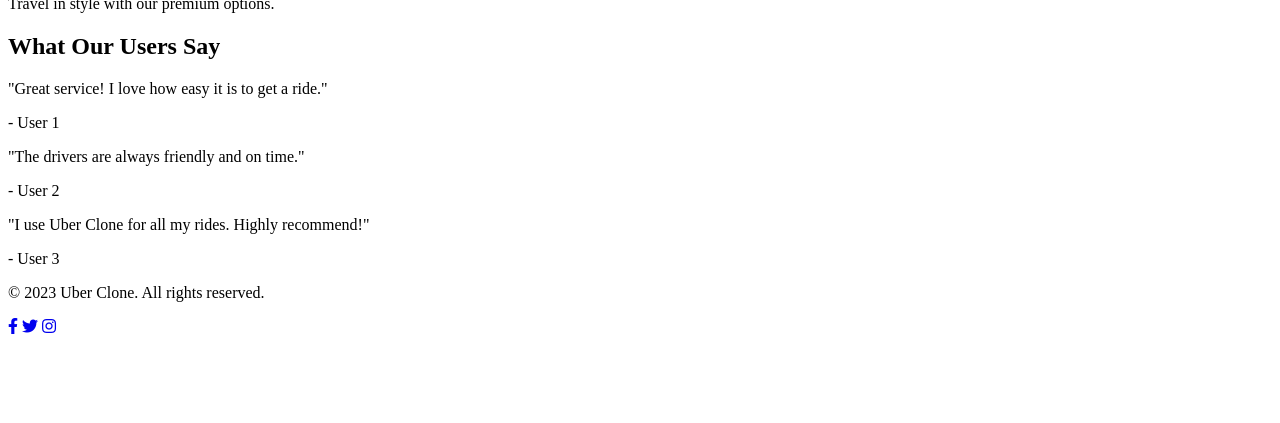
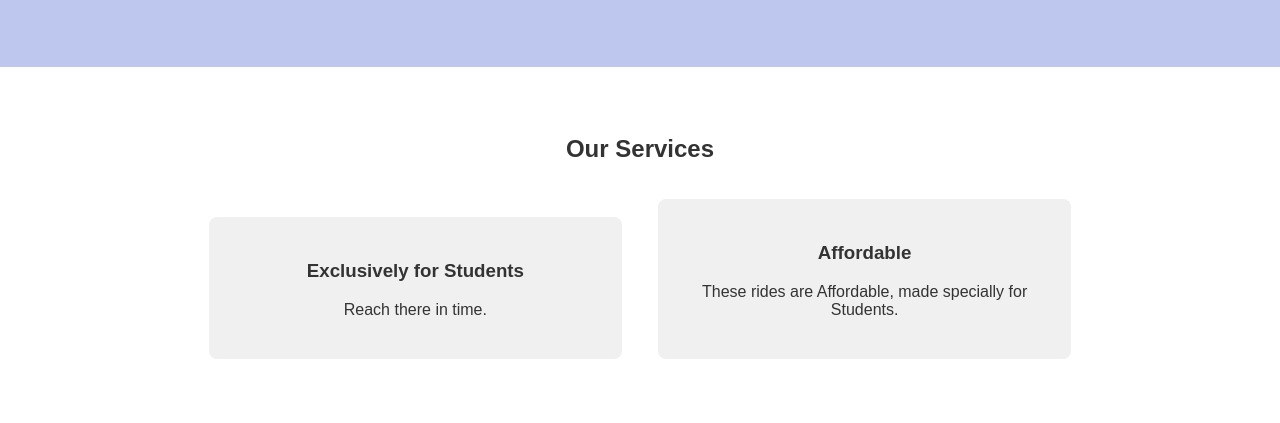
Before and after one commit to siindhu-l/website, a PHP site: page /design/welcome.html in a window 1280 px wide. Shown: the part 628-1051 px from the top of the page. Before the commit the page ends 962 px from the top, so only its background shows below. Run offline with PHP 8.4, Linux system fonts and the light colour scheme.

Commit message:
updation

```diff
--- a/Frontend/design/welcome.css
+++ b/Frontend/design/welcome.css
@@ -1,42 +1,126 @@
-* {
-    box-sizing: border-box;
+/* General Styles */
+body {
+    font-family: 'Arial', sans-serif;
     margin: 0;
     padding: 0;
-}
-
-body {
-    font-family: Arial, sans-serif;
-    line-height: 1.6;
+    background: #f9f9f9;
     color: #333;
 }
 
-header {
-    background: #333;
-    color: #fff;
-    padding: 10px 20px;
-}
-
+/* Navigation Bar */
 nav {
     display: flex;
     justify-content: space-between;
     align-items: center;
+    background: #000;
+    padding: 1rem 5%;
+    color: white;
 }
 
 .logo {
-    font-size: 1.5em;
+    font-size: 1.5rem;
     font-weight: bold;
 }
 
 .nav-links {
     list-style: none;
     display: flex;
+    gap: 1.5rem;
 }
 
-.nav-links li {
-    margin: 0 15px;
+.nav-links li a {
+    color: white;
+    text-decoration: none;
+    font-size: 1rem;
+    transition: color 0.3s;
 }
 
-.nav-links a {
-    color: #fff;
-    text-decoration: none;
-    transition:
+.nav-links li a:hover {
+    color: #ffcc00;
+}
+
+.auth-buttons button {
+    background: #ffcc00;
+    border: none;
+    padding: 0.5rem 1rem;
+    margin-left: 0.5rem;
+    cursor: pointer;
+    border-radius: 5px;
+    transition: 0.3s;
+}
+
+.auth-buttons button:hover {
+    background: #ffdb4d;
+}
+
+/* Hero Section */
+.hero {
+    text-align: center;
+    padding: 4rem 2rem;
+    background: rgb(190, 200, 238);
+    color: black;
+}
+
+.hero h1 {
+    font-size: 2.5rem;
+}
+
+.hero p {
+    font-size: 1.2rem;
+    margin-bottom: 1.5rem;
+}
+
+/* Services Section */
+.services {
+    text-align: center;
+    padding: 3rem 2rem;
+    background: #fff;
+}
+
+.services .service {
+    display: inline-block;
+    width: 30%;
+    padding: 1.5rem;
+    margin: 1rem;
+    background: #f0f0f0;
+    border-radius: 8px;
+    transition: transform 0.3s;
+}
+
+.services .service:hover {
+    transform: scale(1.05);
+}
+
+/* Testimonials Section */
+.testimonials {
+    text-align: center;
+    padding: 3rem;
+    background: #fafafa;
+}
+
+.testimonial {
+    max-width: 600px;
+    margin: 1rem auto;
+    background: white;
+    padding: 1rem;
+    border-radius: 8px;
+    box-shadow: 0 2px 5px rgba(0, 0, 0, 0.1);
+}
+
+/* Footer */
+footer {
+    text-align: center;
+    padding: 1rem;
+    background: #000;
+    color: white;
+}
+
+.social-media a {
+    color: white;
+    margin: 0 0.5rem;
+    transition: color 0.3s;
+}
+
+.social-media a:hover {
+    color: #ffcc00;
+}
--- a/Frontend/design/welcome.html
+++ b/Frontend/design/welcome.html
@@ -3,14 +3,45 @@
 <head>
     <meta charset="UTF-8">
     <meta name="viewport" content="width=device-width, initial-scale=1.0">
-    <title>Uber Clone</title>
-    <link rel="stylesheet" href="styles.css">
+    <title>Uniride</title>
+    <link rel="stylesheet" href="welcome.css">
     <link rel="stylesheet" href="https://cdnjs.cloudflare.com/ajax/libs/font-awesome/5.15.4/css/all.min.css">
+    <style>
+        /* Add this CSS for animations */
+
+        @keyframes fadeIn {
+            from {
+                opacity: 0;
+                transform: translateY(20px);
+            }
+            to {
+                opacity: 1;
+                transform: translateY(0);
+            }
+        }
+
+        .fade-in {
+            animation: fadeIn 0.5s ease-in-out forwards;
+        }
+
+        /* Smooth scroll */
+        html {
+            scroll-behavior: smooth;
+        }
+
+        /* Image styles */
+        .hero img {
+            max-width: 100%;
+            height: auto;
+            margin-top: 1.5rem; /* Space between text and image */
+            border-radius: 10px; /* Optional: rounded corners */
+        }
+    </style>
 </head>
 <body>
     <header>
         <nav>
-            <div class="logo">Uber Clone</div>
+            <div class="logo">Uniride</div>
             <ul class="nav-links">
                 <li><a href="#home">Home</a></li>
                 <li><a href="#services">Services</a></li>
@@ -24,65 +55,22 @@
         </nav>
     </header>
 
-    <section class="hero" id="home">
+    <section class="hero fade-in" id="home">
         <h1>Get a Ride in Minutes</h1>
         <p>Wherever you are, we’ll get you there.</p>
-        <button class="request-ride">Request a Ride</button>
+        <img src="C:\Users\rekha\OneDrive\Documents\GitHub\website\Frontend\assets\website_welcome_page_bg_image.jpg" alt="Ride Image"> <!-- Replace with your image path -->
     </section>
 
-    <section class="ride-request">
-        <h2>Request a Ride</h2>
-        <form>
-            <input type="text" placeholder="Pickup Location" required>
-            <input type="text" placeholder="Drop-off Location" required>
-            <select>
-                <option value="standard">Standard</option>
-                <option value="luxury">Luxury</option>
-                <option value="shared">Shared</option>
-            </select>
-            <button type="submit">Request</button>
-        </form>
-    </section>
-
-    <section id="services" class="services">
+    <section id="services" class="services fade-in">
         <h2>Our Services</h2>
         <div class="service">
-            <h3>Ride Sharing</h3>
-            <p>Share rides with others and save money.</p>
+            <h3>Exclusively for Students</h3>
+            <p>Reach there in time.</p>
         </div>
         <div class="service">
-            <h3>Delivery</h3>
-            <p>Get your packages delivered quickly.</p>
-        </div>
-        <div class="service">
-            <h3>Luxury Rides</h3>
-            <p>Travel in style with our premium options.</p>
+            <h3>Affordable</h3>
+            <p>These rides are Affordable, made specially for Students.</p>
         </div>
     </section>
-
-    <section class="testimonials">
-        <h2>What Our Users Say</h2>
-        <div class="testimonial">
-            <p>"Great service! I love how easy it is to get a ride."</p>
-            <span>- User 1</span>
-        </div>
-        <div class="testimonial">
-            <p>"The drivers are always friendly and on time."</p>
-            <span>- User 2</span>
-        </div>
-        <div class="testimonial">
-            <p>"I use Uber Clone for all my rides. Highly recommend!"</p>
-            <span>- User 3</span>
-        </div>
-    </section>
-
-    <footer>
-        <p>&copy; 2023 Uber Clone. All rights reserved.</p>
-        <div class="social-media">
-            <a href="#"><i class="fab fa-facebook-f"></i></a>
-            <a href="#"><i class="fab fa-twitter"></i></a>
-            <a href="#"><i class="fab fa-instagram"></i></a>
-        </div>
-    </footer>
 </body>
 </html>
```
Also changed, not shown: Frontend/assets/website_welcome_page_bg_image.jpg (added).
